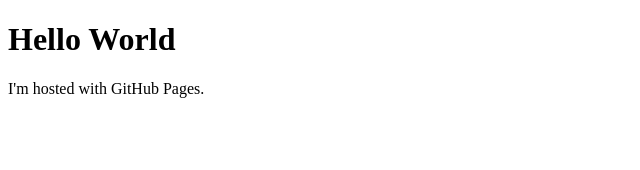
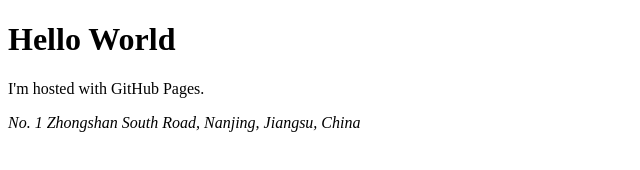
Before and after one commit to min-meng/min-meng.github.io, a plain HTML site: page index.html in a window 1280 px wide. Shown: the whole page, without its empty margins (0-640 px from the left). Drawn offline with Linux system fonts and the light colour scheme.

Commit message:
Added address

```diff
--- a/index.html
+++ b/index.html
@@ -3,5 +3,9 @@
 <body>
 <h1>Hello World</h1>
 <p>I'm hosted with GitHub Pages.</p>
+<address>
+	No. 1 Zhongshan South Road,
+	Nanjing, Jiangsu, China
+</address>
 </body>
 </html>
```
Also changed, not shown: 1 other file.
